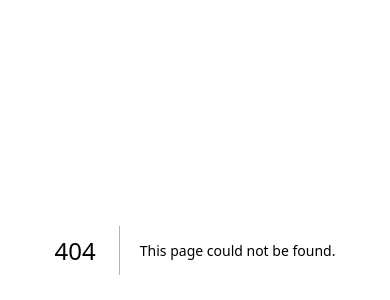
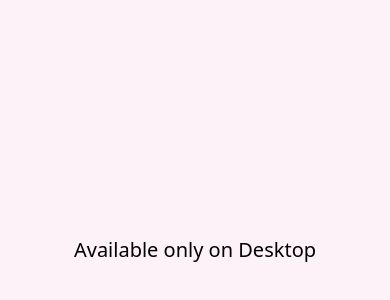
Before and after one commit to dpeshrijal/keema-swap, a Next.js app: page /mobile in a window 390 px wide. Before the commit this address had no page. Shown: the part 172-472 px from the top of the page. Built offline with nearby package versions, Linux system fonts and the light colour scheme.

Commit message:
disabled mobile view

```diff
--- a/package.json
+++ b/package.json
@@ -20,6 +20,7 @@
     "ethers": "^6.1.0",
     "next": "13.2.4",
     "react": "18.2.0",
+    "react-device-detect": "^2.2.3",
     "react-dom": "18.2.0",
     "typescript": "4.9.5",
     "web3": "^1.8.2"
--- a/src/pages/index.tsx
+++ b/src/pages/index.tsx
@@ -1,12 +1,20 @@
 import Header from "@/components/Header";
 import Container from "@/components/Container";
-import { useState } from "react";
+import { useState, useEffect } from "react";
+import { isMobile } from "react-device-detect";
+import { useRouter } from "next/router";
 
 export default function Home() {
   const [currentAccount, setCurrentAccount] = useState("");
+  const router = useRouter();
   const handleAccountSelect = async (value: string) => {
     setCurrentAccount(value);
   };
+  useEffect(() => {
+    if (isMobile) {
+      router.push("/mobile/");
+    }
+  });
   return (
     <div className="flex flex-col h-screen bg-pink-50">
       <Header onAccountSelect={handleAccountSelect} />
--- /dev/null
+++ b/src/pages/mobile/index.tsx
@@ -0,0 +1,9 @@
+const Mobile = () => {
+  return (
+    <div className="bg-pink-50 h-screen flex justify-center items-center text-xl">
+      <div>Available only on Desktop</div>
+    </div>
+  );
+};
+
+export default Mobile;
```
Also changed, not shown: 1 other file (tests, documents, lock files or other folders).
